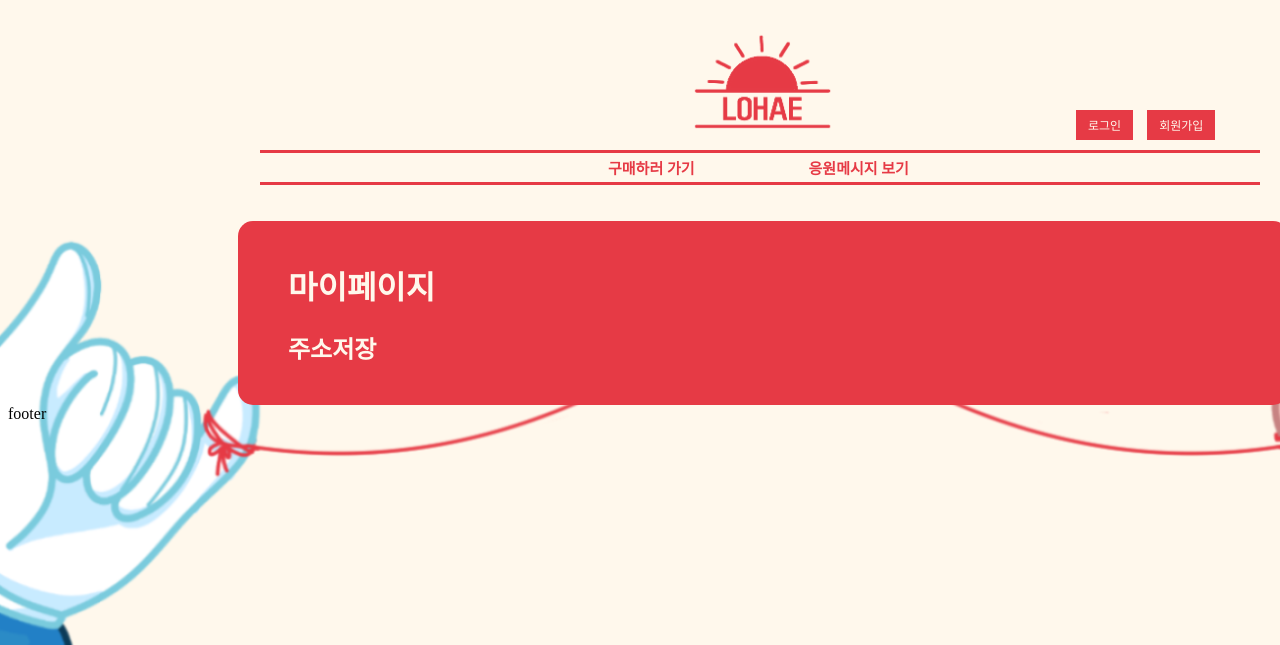
After one commit to Jeong-w-o-o/Lohae, a Django app: page /mypage/ in a window 1280 px wide; the page is wider, and only the part inside the window is pictured. The commit adds this page. Shown: the top 645 px of that part. Run offline with Django 3.2, Linux system fonts and the light colour scheme; some web fonts are replaced.

Commit message:
마이페이지 만드는 중, 로그인 로그아웃 회원가입 좀 수정

```diff
--- a/LohaeProject/urls.py
+++ b/LohaeProject/urls.py
@@ -14,5 +14,6 @@ urlpatterns = [
     path('signup/', views.signup, name="signup"),
     path('login/', CustomLoginView.as_view(), name="login"),
     path('logout/', LogoutView.as_view(), name="logout"),
+    path('mypage/', views.mypage, name="mypage"),
 
 ]
--- a/lohae/static/css/base.css
+++ b/lohae/static/css/base.css
@@ -3,13 +3,13 @@
     height: 3px;
     margin-top: 6px;
     margin-left:252px;
-    margin-bottom: 2px;
+    margin-bottom: 4px;
     background-color: rgb(230, 58, 69);
 }
 .line2{
     width: 1000px;
     height: 3px;
-    margin-top: 2px;
+    margin-top: 4px;
     margin-left:252px;
     margin-bottom: 2px;
     background-color: rgb(230, 58, 69);
@@ -19,7 +19,7 @@
     display: inline-block;
 }
 .loginbutton{
-    margin-left: 172px;
+    margin-left: 10px;
     vertical-align: bottom;
     background: rgb(230, 58, 69);
     color:rgb(255, 248, 236);
@@ -31,6 +31,7 @@
     cursor:pointer;
     transition:800ms ease all;
     outline:none;
+    margin-bottom: 4px;
   }
 .loginbutton:hover{
     background:rgb(255, 248, 236);
@@ -84,20 +85,21 @@ body{
     margin-right: 250px;
 }
 .font1{
-    position: relative;
-    top: -4px;
+
     color: rgb(230, 58, 69);
     font-size: 15px;
     font-weight: bold;
-    margin-left: 570px;
+    margin-left: 600px;
+    margin-top: 2px;
+    margin-bottom: 2px;
 }
 .font2{
-    position: relative;
-    top: -4px;
+
     color: rgb(230, 58, 69);
     font-size: 15px;
     font-weight: bold;
-    margin-left: 190px;
+    margin-left: 110px;
+
 }
 .inline{
     display: inline;
@@ -134,3 +136,14 @@ a:link, a:visited, a:hover, a:active {
     text-decoration: none;
     color: black;
 }
+
+.user{
+    color: rgb(230, 58, 69);
+    vertical-align: bottom;
+    position: relative;
+    top: -10px;
+    margin-left: 97px;
+}
+.realmargin{
+    margin-left: 225px;
+}
--- /dev/null
+++ b/lohae/static/css/mypage.css
@@ -0,0 +1,14 @@
+@font-face {
+    font-family: Maplestory_Bold;
+    src:  url("/static/fonts/Maplestory_Bold.ttf");
+  }
+
+@font-face {
+    font-family: Cafe24Dangdanghae;
+    src:  url("/static/fonts/Cafe24Dangdanghae.ttf");
+  }
+.title{
+    color: rgb(255, 248, 236);
+    margin-left: 50px;
+    font-family: Maplestory_Bold;
+}
--- a/lohae/templates/base.html
+++ b/lohae/templates/base.html
@@ -18,12 +18,22 @@
         <div class="box1 overflow">
             <a href="{% url 'main' %}"><img src="{% static 'images/lohae_logo.png'%}" width=150px alt="logo"
                     class="logo"></a>
+                    {% if user.is_authenticated %}
+                    <span class="user">{{user}}님</span>
+                    <a href="{% url 'logout' %}"><button class="loginbutton">로그아웃</button></a>
+                    <a href="{% url 'mypage' %}"><button class="loginbutton">마이페이지</button></a>
+                    {% else %}
+            <span class="realmargin"></span>
+
+                    <a href="{% url 'login' %}"><button class="loginbutton">로그인</button></a>
+                    <a href="{% url 'signup' %}"><button class="loginbutton">회원가입</button></a>
+                    {% endif %}
             <div class="line1"></div>
             <span class="inline">
                 <a href="{% url 'productlist' %}"><span class="font1">구매하러 가기</span></a>
                 <span class="line3"></span>
                 <a href="#"><span class="font2">응원메시지 보기</span></a>
-                <a href="{% url 'login' %}"><button class="loginbutton">로그인</button></a>
+
             </span>
             <div class="line2"></div>
             <div>
--- /dev/null
+++ b/lohae/templates/mypage.html
@@ -0,0 +1,13 @@
+{% extends 'base.html' %}
+{% load static %}
+
+{% block title%}LOHAE - Mypage{% endblock %}
+
+{% block link %}{% static 'css/mypage.css' %}{% endblock %}
+
+{% block content%}
+<h1 class="title">마이페이지</h1>
+<h2 class="title">주소저장</h2>
+<div></div>
+
+{% endblock %}
--- a/lohae/views.py
+++ b/lohae/views.py
@@ -32,5 +32,9 @@ def signup(request):
 def login(request):
     return render(request, 'login.html')
 
+def mypage(request):
+    return render(request, 'mypage.html')
+
+
 class CustomLoginView(auth_view.LoginView):
     form_class = CustomAuthenticationForm
```
Also changed, not shown: lohae/static/css/main.css (+11 -1 lines), lohae/templates/main.html (+5 -2 lines).
